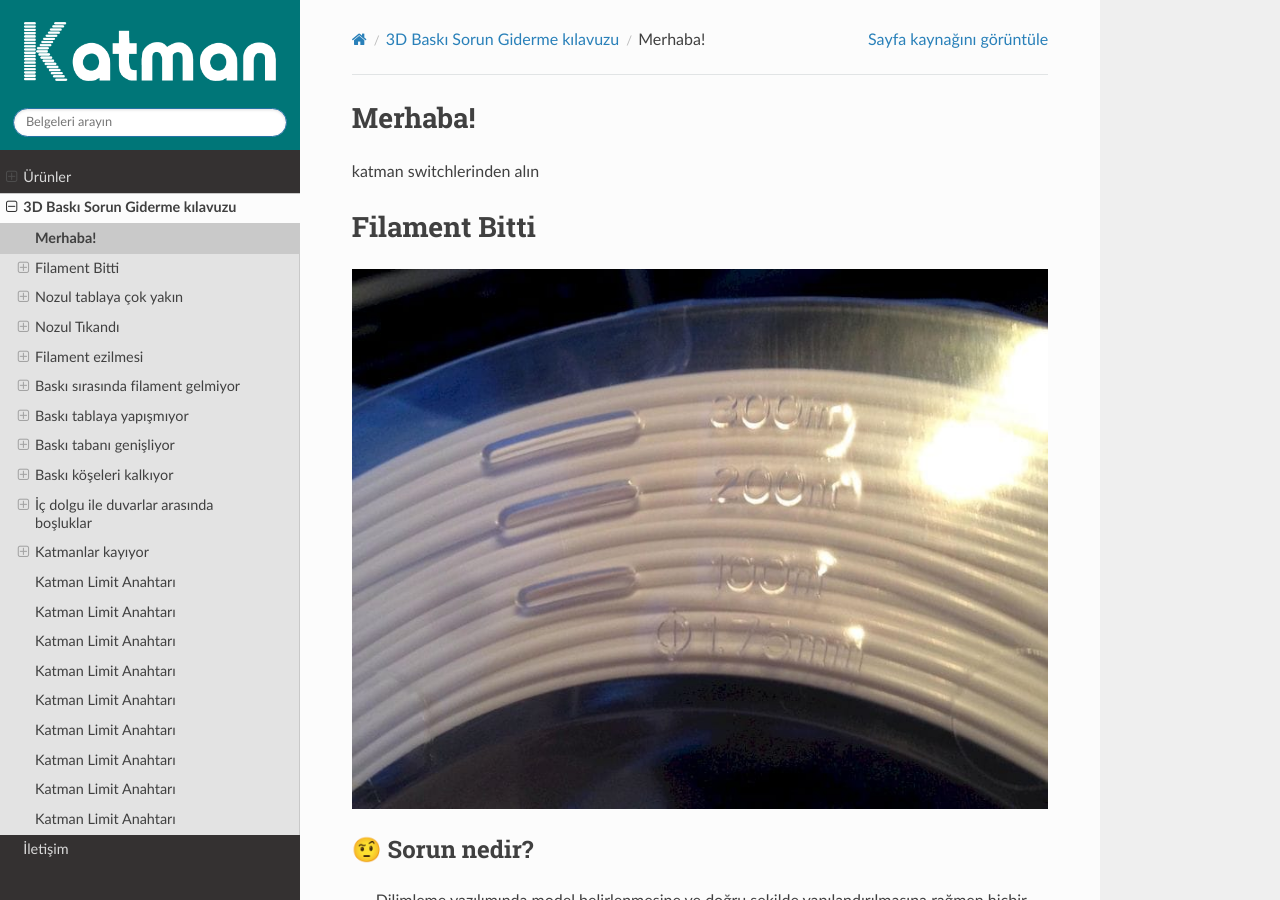
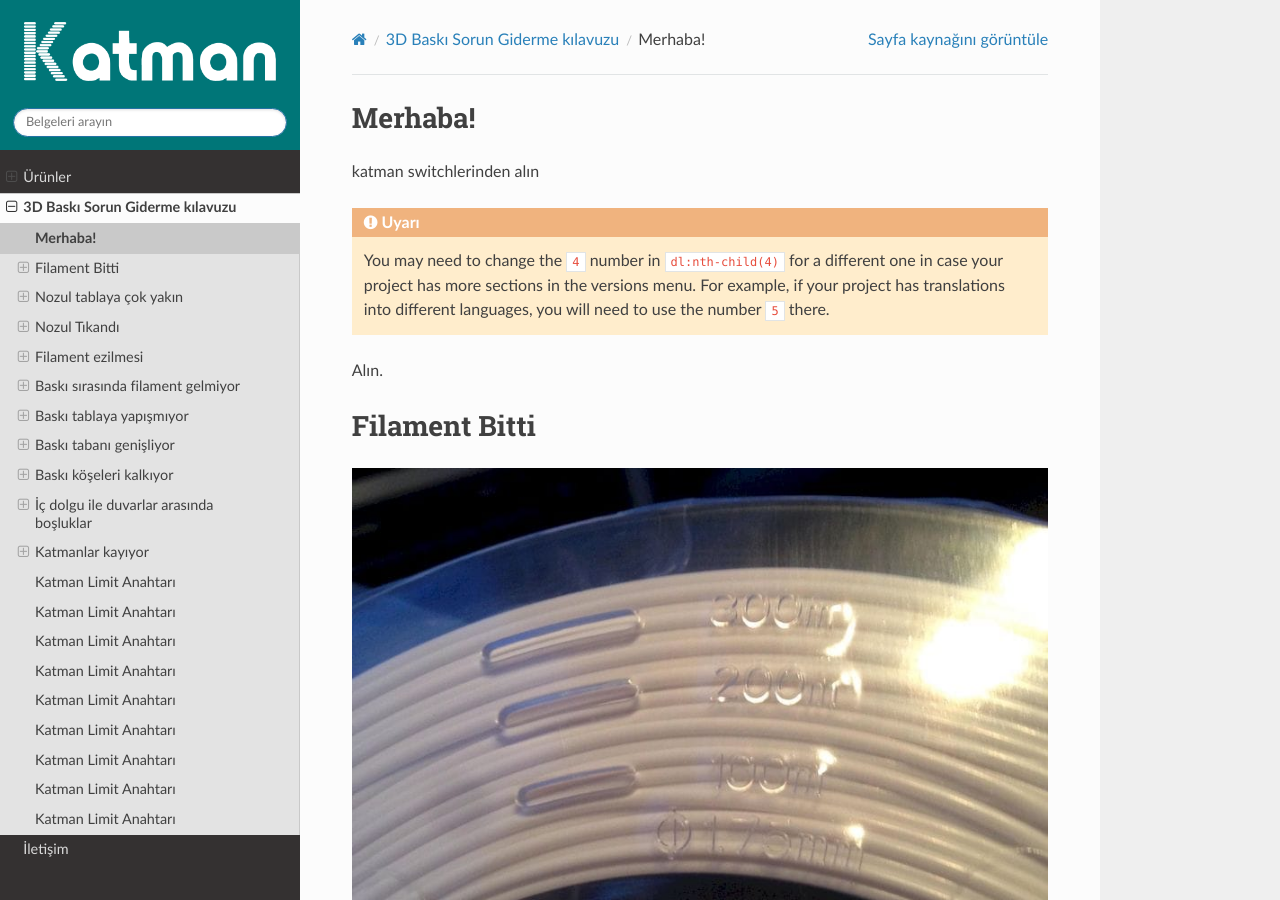
Before and after one commit to katman3d/katman-docs, a Sphinx documentation site: the page built from docs/sorunlar/1filamentbitti.rst, in a window 1280 px wide and 900 px high. Built offline with Sphinx 7.4.7 and the Read the Docs theme 2.0.0, drawn with Linux system fonts in a browser that asks for light colours.

Commit message:
Update 1filamentbitti.rst

```diff
--- a/docs/sorunlar/1filamentbitti.rst
+++ b/docs/sorunlar/1filamentbitti.rst
@@ -1,6 +1,13 @@
 Merhaba!
 =====================
 katman switchlerinden alın
+
+.. warning::
+
+   You may need to change the ``4`` number in ``dl:nth-child(4)`` for a different one in case your project has more sections in the versions menu.
+   For example, if your project has translations into different languages, you will need to use the number ``5`` there.
+
+Alın.
 
 Filament Bitti
 ====================
```
